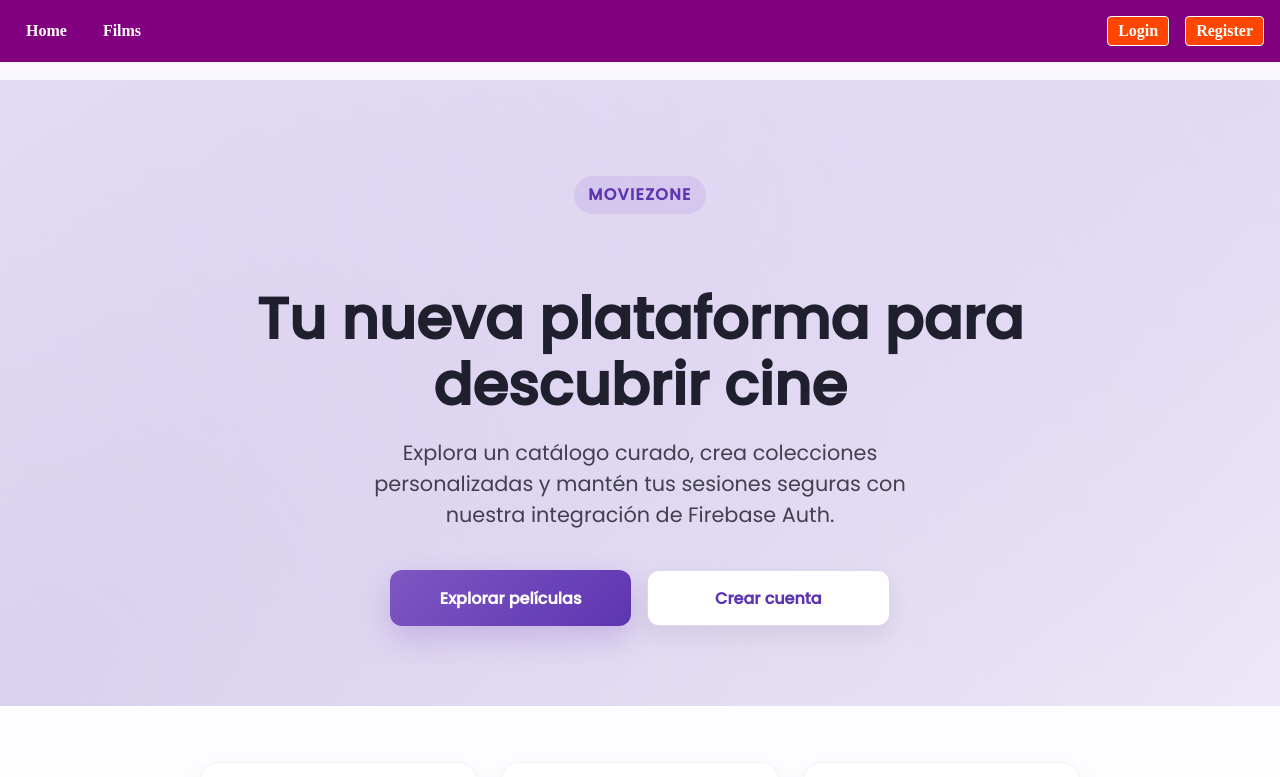
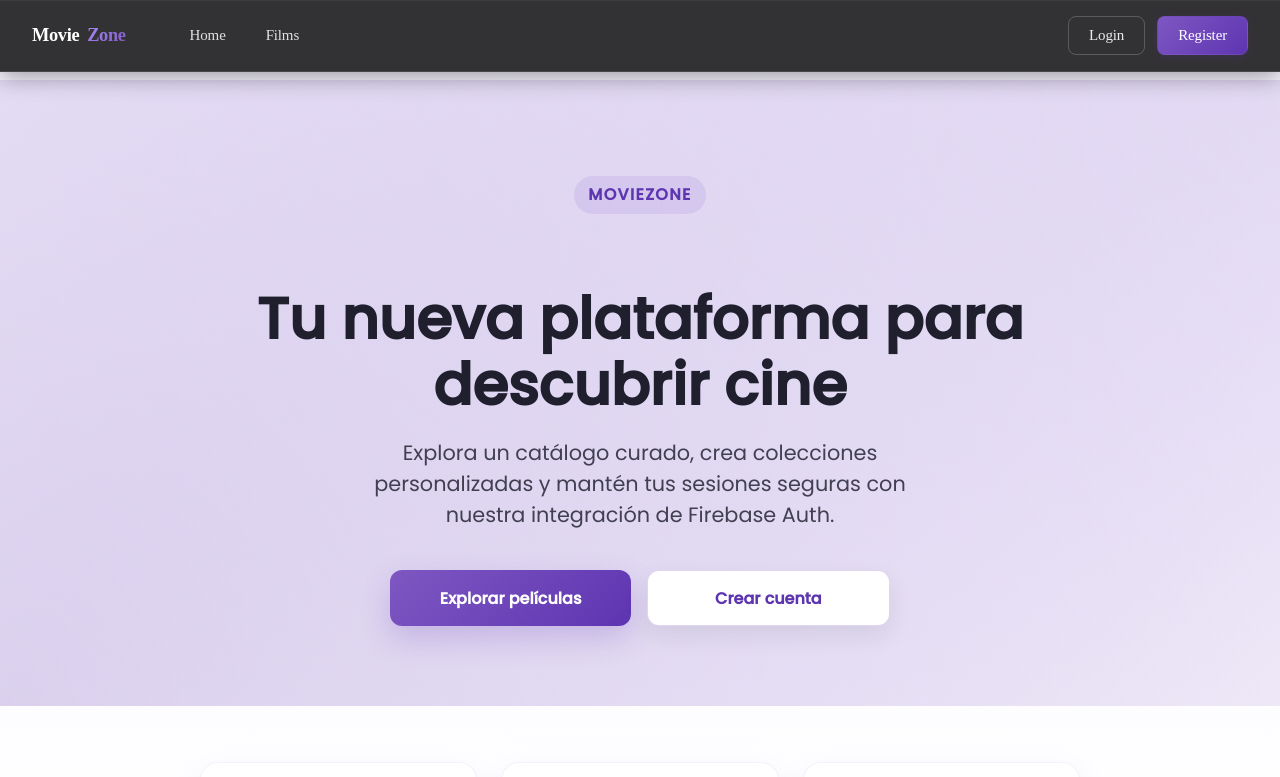
Before and after one commit to MSG-DEVELOPER/ITACADEMY-S7-REACT-API, a React (Vite) app: page / in a window 1280 px wide. Shown: the top 777 px of the page. Built offline with nearby package versions, Linux system fonts and the light colour scheme; no server answers.

Commit message:
Update navbar

```diff
--- a/src/components/Shared/NavbarShared/NavbarShared.style.ts
+++ b/src/components/Shared/NavbarShared/NavbarShared.style.ts
@@ -6,55 +6,209 @@ export const Header = styled.header`
   top: 0;
   left: 0;
   right: 0;
-  z-index: 2;
-
-  display: flex;
-  justify-content: space-between;
-  align-items: center;
-
-  background-color: purple;
-  padding: 1rem;
+  z-index: 10;
+  background: rgba(0, 0, 0, 0.8);
+  backdrop-filter: blur(20px) saturate(180%);
+  border-bottom: 1px solid rgba(255, 255, 255, 0.1);
+  box-shadow: 0 1px 0 rgba(255, 255, 255, 0.05) inset,
+    0 4px 24px rgba(0, 0, 0, 0.4);
 `;
 
-export const NavGroup = styled.div`
+export const NavContainer = styled.div`
+  max-width: 1400px;
+  margin: 0 auto;
+  padding: 1rem 2rem;
   display: flex;
-  gap: 1rem;
   align-items: center;
+  justify-content: space-between;
+  gap: 2.5rem;
+
+  @media (max-width: 768px) {
+    flex-direction: column;
+    align-items: stretch;
+    gap: 1.25rem;
+    padding: 1rem 1.5rem;
+  }
 `;
 
-export const StyledLink = styled(Link)<{$auth: boolean}>`
+export const LeftSection = styled.div`
+  display: flex;
+  align-items: center;
+  gap: 3rem;
+
+  @media (max-width: 768px) {
+    flex-direction: column;
+    align-items: flex-start;
+    gap: 1.25rem;
+  }
+`;
+
+export const Brand = styled(Link)`
+  display: inline-flex;
+  align-items: center;
+  gap: 0.5rem;
+  font-weight: 600;
+  font-size: 1.15rem;
+  letter-spacing: -0.02em;
+  color: #ffffff;
   text-decoration: none;
-  color: white;
-  font-weight: 700;
-  padding: 5px 10px;
-  transition: 0.3s;
-  border-radius: 4px;
-  background-color: ${({ $auth }) => ($auth ? "orangered" : "transparent")};
-  border: ${({ $auth }) => ($auth ? "1px solid white" : "none")};
+  transition: opacity 0.2s ease;
 
   &:hover {
-    background-color: ${({ $auth }) => ($auth ? "darkorange" : "blue")};
+    opacity: 0.8;
+  }
+`;
+
+export const BrandAccent = styled.span`
+  background: linear-gradient(135deg, #a78bfa 0%, #7e57c2 100%);
+  -webkit-background-clip: text;
+  -webkit-text-fill-color: transparent;
+  background-clip: text;
+`;
+
+export const NavLinks = styled.nav`
+  display: flex;
+  align-items: center;
+  gap: 0.5rem;
+
+  @media (max-width: 768px) {
+    width: 100%;
+    flex-direction: column;
+    align-items: stretch;
+    gap: 0.5rem;
+  }
+`;
+
+export const NavLink = styled(Link)`
+  text-decoration: none;
+  color: rgba(255, 255, 255, 0.85);
+  font-weight: 500;
+  font-size: 0.9375rem;
+  letter-spacing: -0.01em;
+  padding: 0.5rem 1rem;
+  border-radius: 8px;
+  transition: all 0.2s ease;
+  position: relative;
+
+  &:hover {
+    color: #ffffff;
+    background: rgba(255, 255, 255, 0.05);
+  }
+
+  &.active {
+    color: #ffffff;
+    background: rgba(126, 87, 194, 0.15);
+  }
+
+  @media (max-width: 768px) {
+    width: 100%;
+    text-align: left;
+  }
+`;
+
+export const AuthGroup = styled.div`
+  display: flex;
+  align-items: center;
+  gap: 0.75rem;
+
+  @media (max-width: 768px) {
+    width: 100%;
+    flex-direction: column;
+    gap: 0.75rem;
+  }
+`;
+
+export const AuthButton = styled(Link)<{ $primary?: boolean }>`
+  padding: 0.625rem 1.25rem;
+  border-radius: 8px;
+  text-decoration: none;
+  font-weight: 500;
+  font-size: 0.9375rem;
+  letter-spacing: -0.01em;
+  transition: all 0.2s ease;
+  cursor: pointer;
+  white-space: nowrap;
+
+  ${({ $primary }) =>
+    $primary
+      ? `
+    background: linear-gradient(135deg, #7e57c2 0%, #5e35b1 100%);
+    color: #ffffff;
+    border: 1px solid rgba(126, 87, 194, 0.3);
+    box-shadow: 0 2px 8px rgba(94, 53, 177, 0.2);
+
+    &:hover {
+      background: linear-gradient(135deg, #8b68d1 0%, #6d42c4 100%);
+      box-shadow: 0 4px 12px rgba(94, 53, 177, 0.3);
+      transform: translateY(-1px);
+    }
+
+    &:active {
+      transform: translateY(0);
+    }
+  `
+      : `
+    background: transparent;
+    color: rgba(255, 255, 255, 0.9);
+    border: 1px solid rgba(255, 255, 255, 0.2);
+
+    &:hover {
+      background: rgba(255, 255, 255, 0.08);
+      border-color: rgba(255, 255, 255, 0.3);
+      color: #ffffff;
+    }
+  `}
+
+  @media (max-width: 768px) {
+    width: 100%;
+    text-align: center;
+    justify-content: center;
   }
 `;
 
 export const UserGreeting = styled.span`
-  color: white;
-  font-weight: 700;
-  margin-right: 1rem;
+  color: rgba(255, 255, 255, 0.9);
+  font-weight: 500;
+  font-size: 0.9375rem;
+  background: rgba(126, 87, 194, 0.15);
+  padding: 0.625rem 1.25rem;
+  border-radius: 8px;
+  border: 1px solid rgba(126, 87, 194, 0.2);
+  white-space: nowrap;
+  overflow: hidden;
+  text-overflow: ellipsis;
+  max-width: 300px;
+
+  @media (max-width: 768px) {
+    width: 100%;
+    text-align: center;
+    max-width: 100%;
+  }
 `;
 
 export const LogoutButton = styled.button`
-  background-color: white;
-  color: orangered;
-  font-weight: bold;
-  border: 1px solid orangered;
-  padding: 5px 10px;
-  border-radius: 4px;
+  background: transparent;
+  color: rgba(255, 255, 255, 0.9);
+  font-weight: 500;
+  font-size: 0.9375rem;
+  border: 1px solid rgba(255, 255, 255, 0.2);
+  padding: 0.625rem 1.25rem;
+  border-radius: 8px;
   cursor: pointer;
-  transition: 0.3s;
+  transition: all 0.2s ease;
+  white-space: nowrap;
 
   &:hover {
-    background-color: orangered;
-    color: white;
+    background: rgba(239, 68, 68, 0.15);
+    border-color: rgba(239, 68, 68, 0.4);
+    color: #ffffff;
+  }
+
+  &:active {
+    transform: translateY(0);
+  }
+
+  @media (max-width: 768px) {
+    width: 100%;
   }
 `;
--- a/src/components/Shared/NavbarShared/NavbarShared.tsx
+++ b/src/components/Shared/NavbarShared/NavbarShared.tsx
@@ -1,16 +1,20 @@
-import { useSelector } from "react-redux";
+import { useSelector, useDispatch } from "react-redux";
 import { logout } from "../../../redux/userSlice";
 import { signOut } from "firebase/auth";
-import {auth} from '../../../bbdd/config'
-import { useDispatch } from "react-redux";
+import { auth } from "../../../bbdd/config";
 
 import {
-
   Header,
-  StyledLink,
-  NavGroup,
+  NavContainer,
+  LeftSection,
+  Brand,
+  BrandAccent,
+  NavLinks,
+  NavLink,
+  AuthGroup,
   UserGreeting,
   LogoutButton,
+  AuthButton,
 } from "./NavbarShared.style";
 
 function SharedNavbar() {
@@ -21,7 +25,6 @@ function SharedNavbar() {
     signOut(auth)
       .then(() => {
         dispatch(logout());
-
       })
       .catch((error) => {
         console.error("Error al cerrar sesión:", error);
@@ -30,12 +33,18 @@ function SharedNavbar() {
 
   return (
     <Header>
-      <NavGroup>
-        <StyledLink to="/" $auth={false}>Home</StyledLink>
-        <StyledLink to="/films" $auth={false}>Films</StyledLink>
-      </NavGroup>
+      <NavContainer>
+        <LeftSection>
+          <Brand to="/">
+            Movie<BrandAccent>Zone</BrandAccent>
+          </Brand>
+          <NavLinks>
+            <NavLink to="/">Home</NavLink>
+            <NavLink to="/films">Films</NavLink>
+          </NavLinks>
+        </LeftSection>
 
-      <NavGroup>
+        <AuthGroup>
           {user && user.email ? (
             <>
               <UserGreeting>Bienvenido, {user.email}</UserGreeting>
@@ -43,11 +52,14 @@ function SharedNavbar() {
             </>
           ) : (
             <>
-            <StyledLink to="/login" $auth={true}>Login</StyledLink>
-            <StyledLink to="/register" $auth={true}>Register</StyledLink>
+              <AuthButton to="/login">Login</AuthButton>
+              <AuthButton to="/register" $primary>
+                Register
+              </AuthButton>
             </>
           )}
-      </NavGroup>
+        </AuthGroup>
+      </NavContainer>
     </Header>
   );
 }
```
Lines whose indentation alone changed are shown as unchanged.
